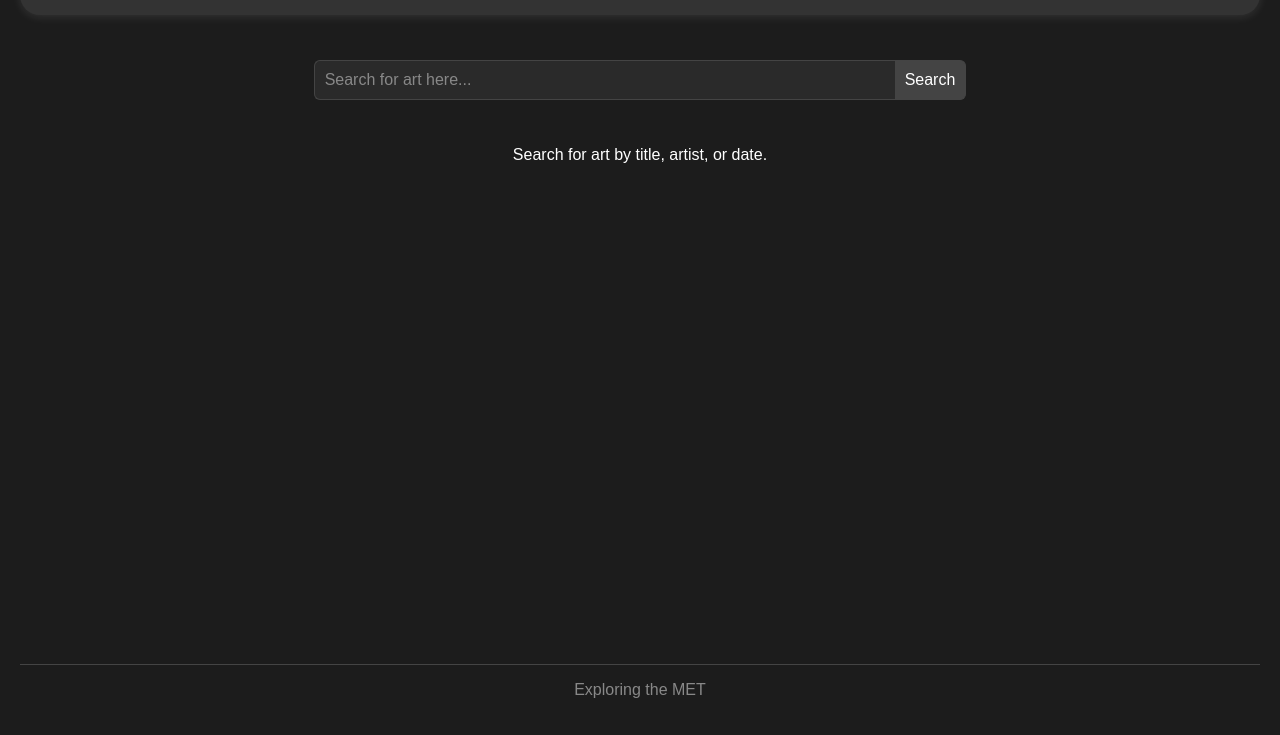
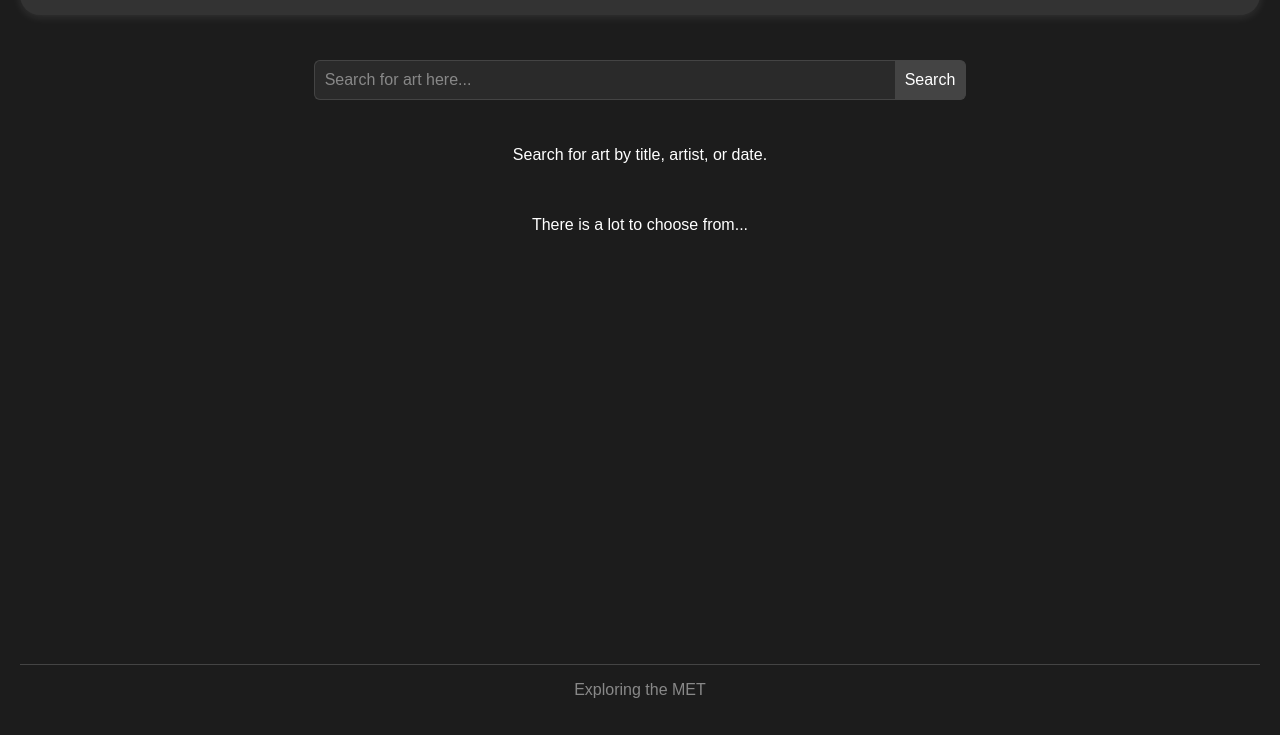
Before and after one commit to nickgriff99/api-project, a plain HTML site: page index.html in a window 1280 px wide. Shown: the part 105-840 px from the top of the page. Drawn offline with Linux system fonts and the light colour scheme.

Commit message:
added an additional line to the presearch results section

```diff
--- a/index.html
+++ b/index.html
@@ -24,6 +24,7 @@
       </div>
       <div id="results">
         <p>Search for art by title, artist, or date.</p>
+        <p>There is a lot to choose from...</p>
       </div>
     </div>
 
```
